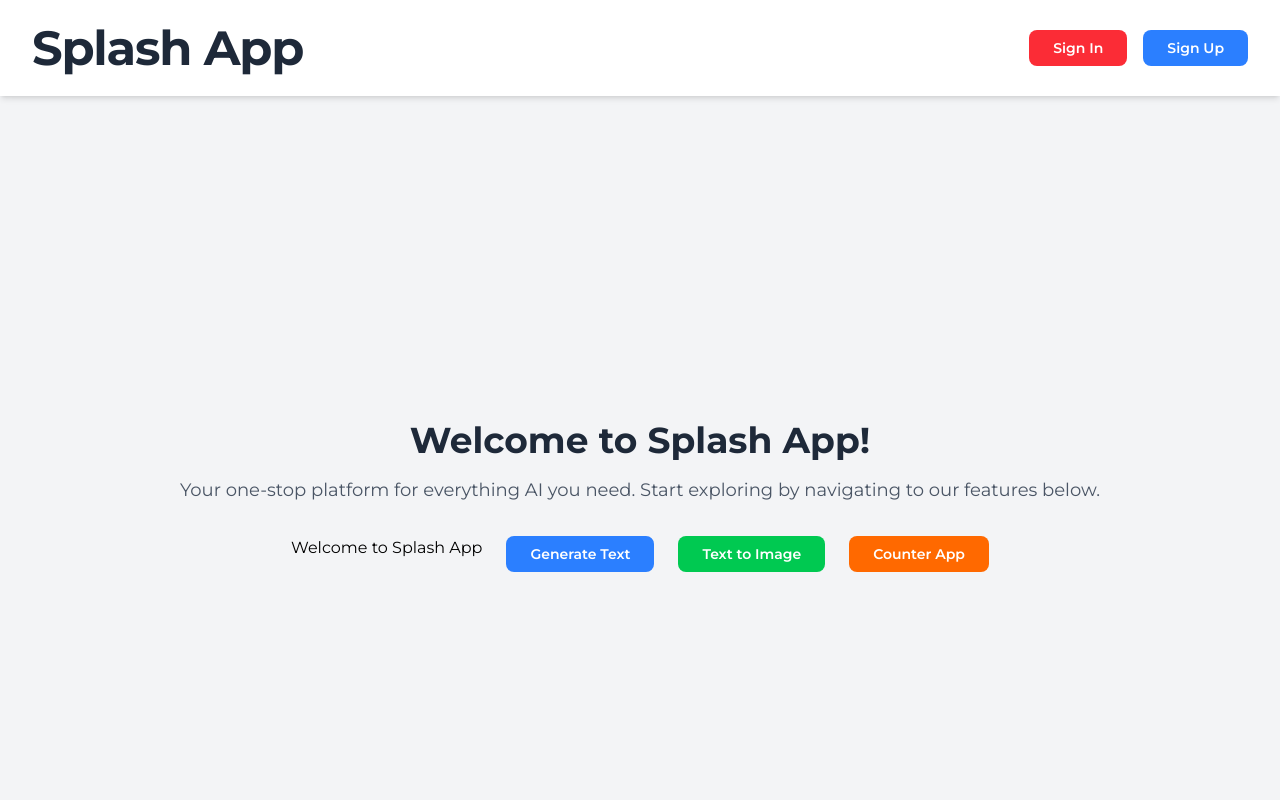
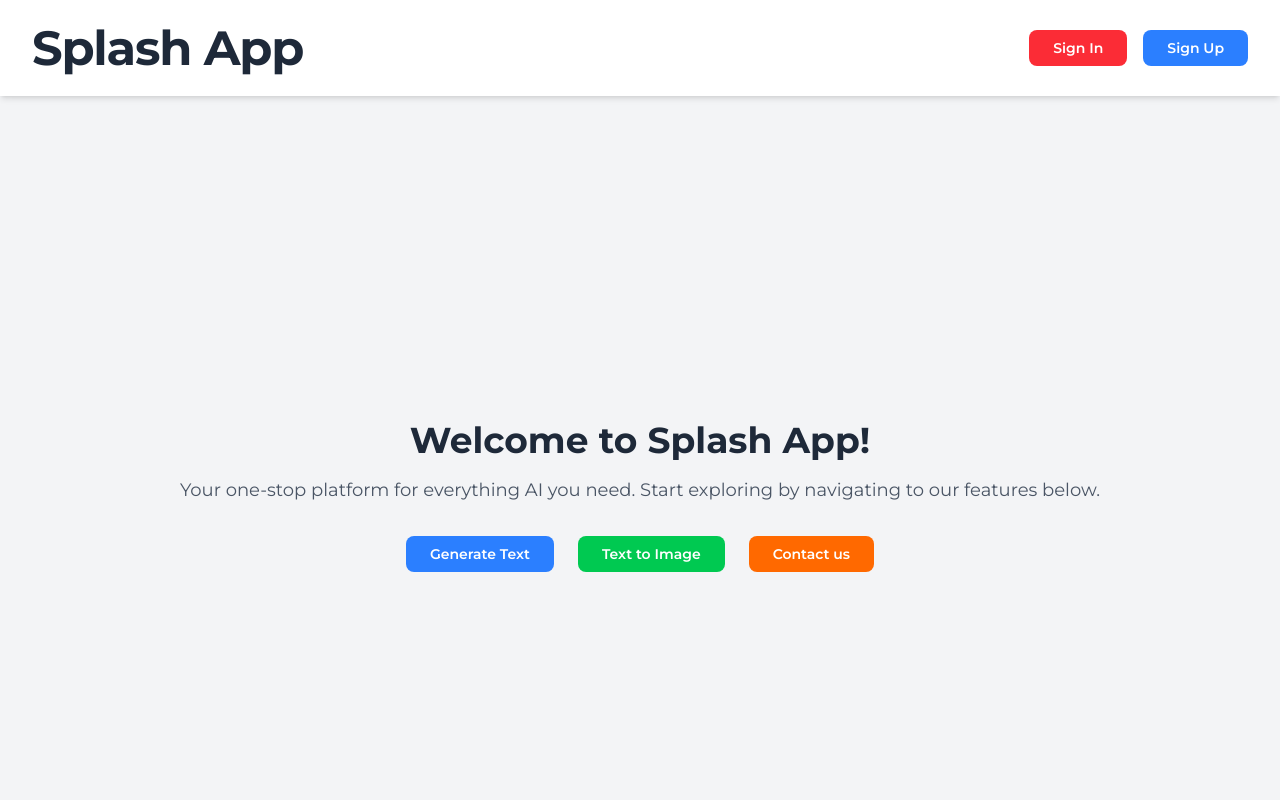
Before and after one commit to 10326622-Compiler/alx-project-0x03-setup, a Next.js app in the folder alx-project-0x03/: page / in a window 1280 px wide. Shown: the top 800 px of the page. Built offline with nearby package versions, Linux system fonts and the light colour scheme.

Commit message:
Update index.tsx

```diff
--- a/alx-project-0x03/pages/index.tsx
+++ b/alx-project-0x03/pages/index.tsx
@@ -1,13 +1,13 @@
-import Button from "@/components/common/Button"
-import { useRouter } from "next/router"
-import { type PageRouteProps } from "@/interfaces"
+import Button from "@/components/common/Button";
+import { useRouter } from "next/router";
+import { PageRouteProps } from "@/interface";
 
 export default function Home() {
-  const router = useRouter()
+  const router = useRouter();
 
-  // Imperative routing with useRouter
-  const routeToNextPage = ({ pageRoute }: PageRouteProps) => {
-    router.push(pageRoute, undefined, { shallow: false })
+  // Imeperative routing with useRouter
+  const routeToNextPage  = ({ pageRoute }: PageRouteProps) => {
+    router.push(pageRoute, undefined, { shallow: false})
   }
 
   return (
@@ -23,23 +23,10 @@
 
       {/* Navigation Options */}
       <div className="flex gap-6">
-        <h1> Welcome to Splash App </h1>
-        <Button
-          action={() => routeToNextPage({ pageRoute: '/generate-text-ai' })}
-          buttonLabel="Generate Text"
-          buttonBackgroundColor="blue"
-        />
-        <Button
-          action={() => routeToNextPage({ pageRoute: '/text-to-image' })}
-          buttonLabel="Text to Image"
-          buttonBackgroundColor="green"
-        />
-        <Button
-          action={() => routeToNextPage({ pageRoute: '/counter-app' })}
-          buttonLabel="Counter App"
-          buttonBackgroundColor="orange"
-        />
+        <Button action={() => routeToNextPage({ pageRoute: '/generate-text-ai' })} buttonLabel="Generate Text" buttonBackgroundColor="blue" />
+        <Button action={() => routeToNextPage({ pageRoute: '/text-to-image'})} buttonLabel="Text to Image" buttonBackgroundColor="green" />
+        <Button action={() => routeToNextPage({ pageRoute: '/counter-app'})} buttonLabel="Contact us" buttonBackgroundColor="orange" />
       </div>
     </div>
-  )
+  );
 }
```
